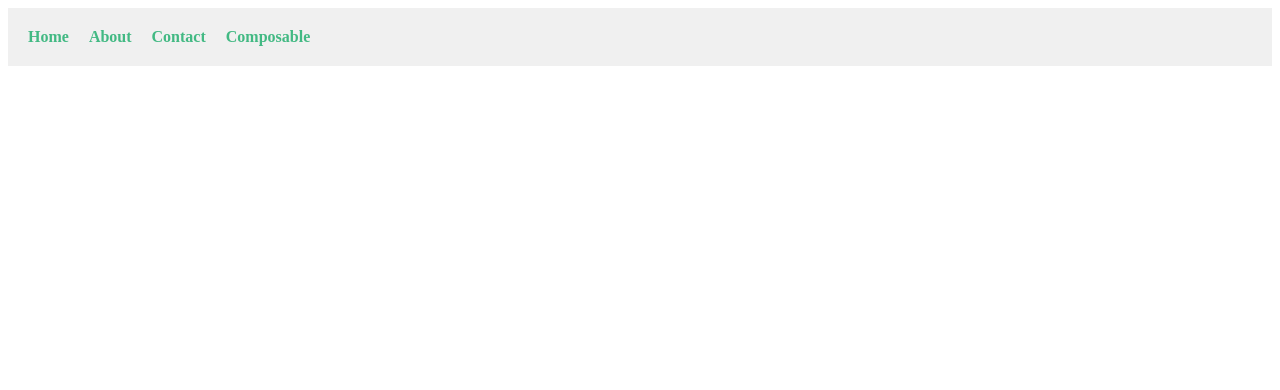
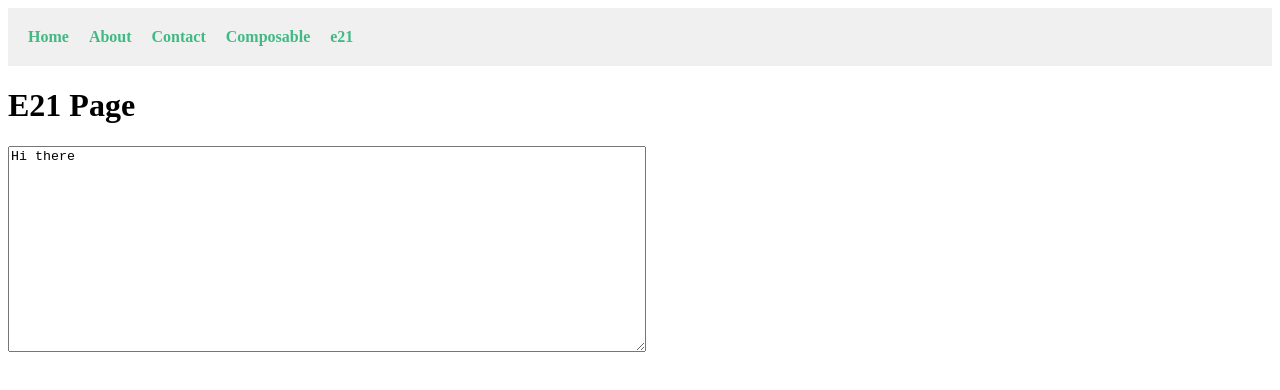
Before and after one commit to Gary11777/vue_project_1, a Vue app: page /e21 in a window 1280 px wide. Shown: the top 390 px of the page. Built offline with nearby package versions, Linux system fonts and the light colour scheme.

Commit message:
E21 Refactor to defineProps and defineEmits

```diff
--- a/src/App.vue
+++ b/src/App.vue
@@ -6,6 +6,7 @@
     <router-link to="/about">About</router-link>
     <router-link to="/contact">Contact</router-link>
     <router-link to="/composable">Composable</router-link>
+    <router-link to="/e21">e21</router-link>
   </nav>
 
   <router-view />
--- a/src/router/index.js
+++ b/src/router/index.js
@@ -3,6 +3,7 @@ import Home from '../views/Home.vue'
 import About from '../views/About.vue'
 import Contact from '../views/Contact.vue'
 import Composable from '../views/Composable.vue'
+import e21 from '../views/e21.vue'
 
 const router = createRouter({
   history: createWebHistory(import.meta.env.BASE_URL),
@@ -27,6 +28,11 @@ const router = createRouter({
       name: 'Composable',
       component: Composable,
     },
+    {
+      path: '/e21',
+      name: 'e21',
+      component: e21,
+    },
   ],
 })
 
--- /dev/null
+++ b/src/views/e21.vue
@@ -0,0 +1,39 @@
+<script setup>
+
+import { ref, onMounted } from 'vue';
+
+let textarea = ref(null);
+
+function onTabPress(e) {
+    let t = textarea.value;
+      // get the caret position/selection
+      let val = t.value,
+      start = t.selectionStart,
+      end = t.selectionEnd;
+
+      // set textarea value to: text before caret + tab + text after caret
+      t.value = val.substring(0, start) + "\t" + val.substring(end);
+
+      // move caret to end of text + tab + 1
+      t.selectionStart = t.selectionEnd = start + 1;
+
+      // prevent the browser from adding a newline character
+      e.preventDefault();
+};
+
+
+</script>
+
+<template>
+  <main>
+    <div>
+      <h1>E21 Page</h1>
+    </div>
+    <form>
+      <textarea ref="textarea" @keydown.tab="onTabPress" style="width: 50%; height: 200px;">Hi there</textarea>
+    </form>
+  </main>
+</template>
+
+<style scoped>
+</style>
```
